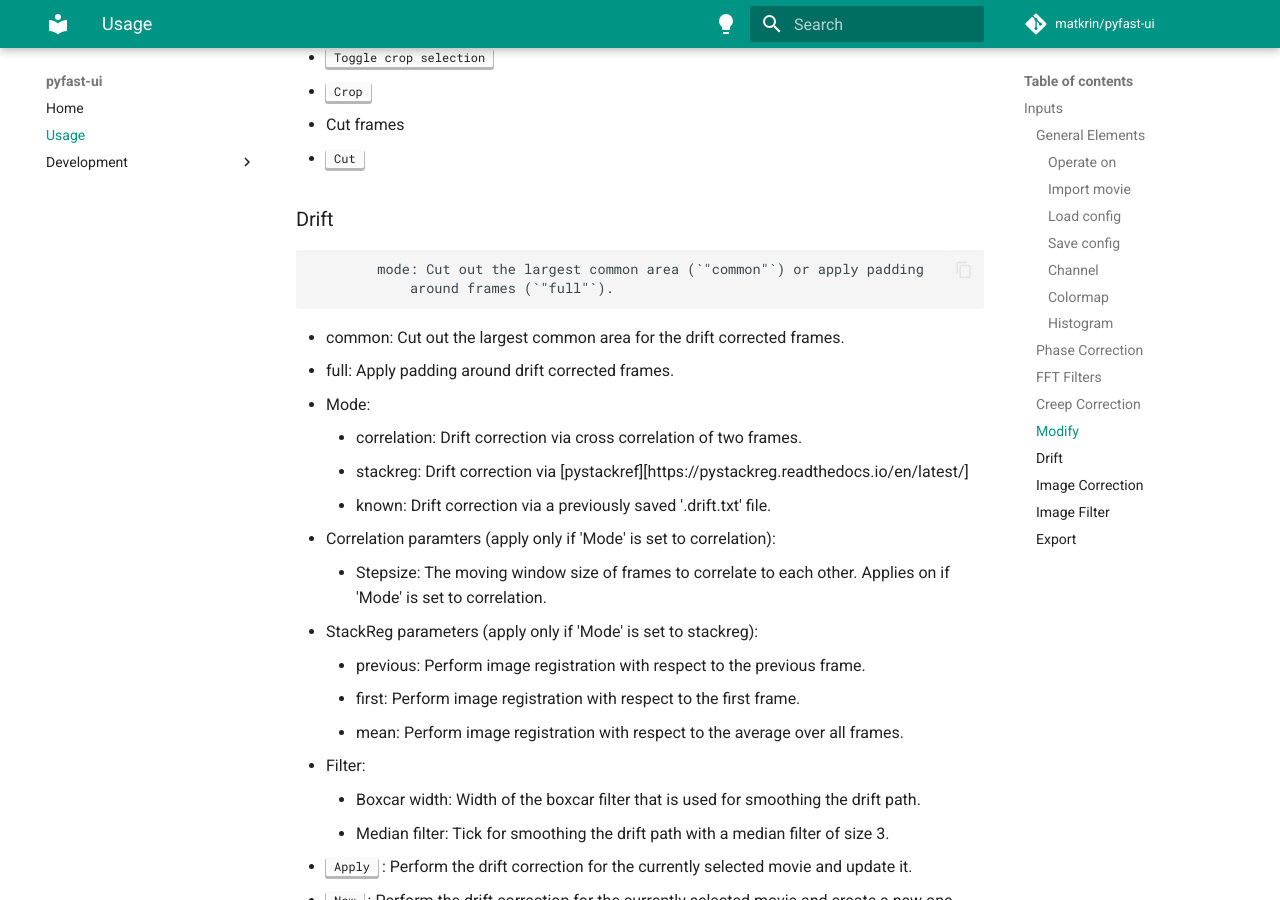
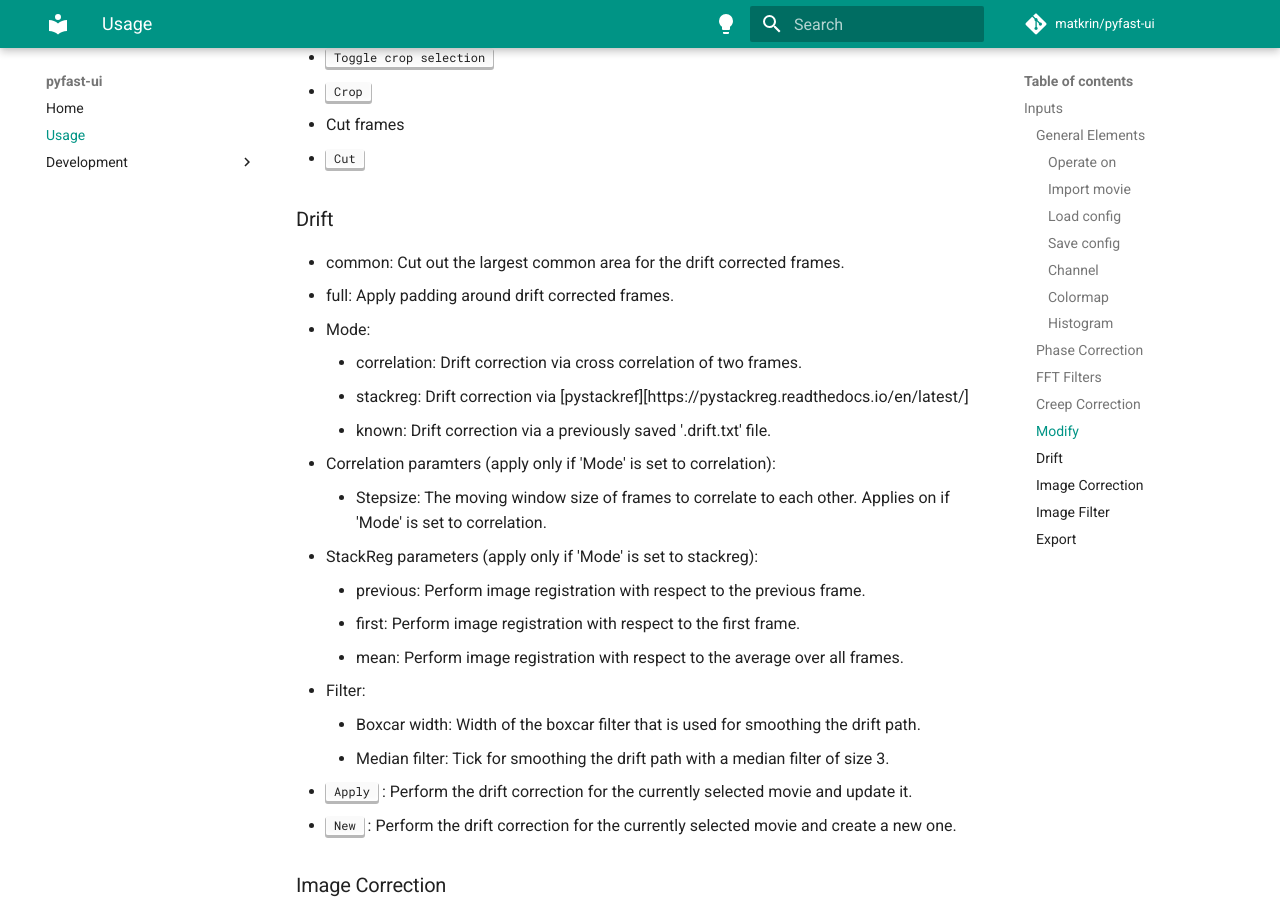
Before and after one commit to matkrin/pyfast-ui, an MkDocs documentation site: the page built from docs/usage.md, in a window 1280 px wide and 900 px high, scrolled down 2504 px. Built offline with MkDocs 1.6.1 and Material for MkDocs 9.7.7, drawn with Linux system fonts in a browser that asks for light colours; comment, search, counter and statistics services are not loaded.

Commit message:
Improve documentation

```diff
--- a/docs/usage.md
+++ b/docs/usage.md
@@ -103,10 +103,6 @@ chosen by:
 
 ### Drift
 
-
-            mode: Cut out the largest common area (`"common"`) or apply padding
-                around frames (`"full"`).
-
 - common: Cut out the largest common area for the drift corrected frames.
 - full: Apply padding around drift corrected frames.
 - Mode:
```
